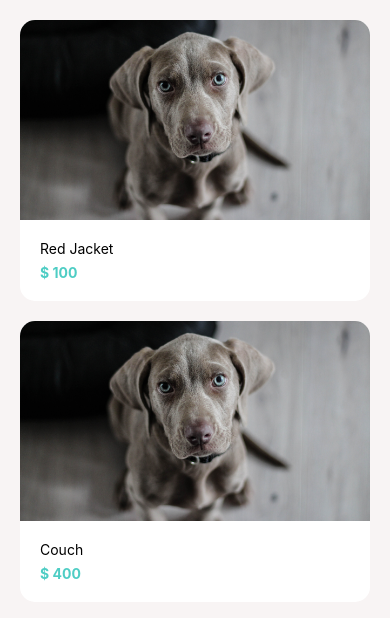
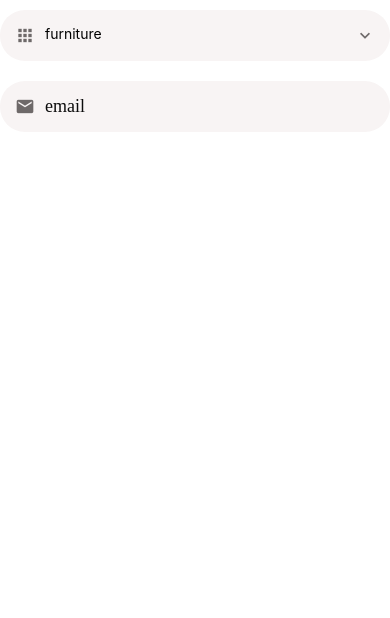
Before and after one commit to aklepper20/ou_reactnative, a React Native app: screen / in a window 390 px wide. Shown: the top 618 px of the page. Built offline with nearby package versions, Linux system fonts and the light colour scheme.

Commit message:
adds modal and sets selected item to input state

```diff
--- a/App.js
+++ b/App.js
@@ -1,5 +1,6 @@
 import { StatusBar } from "expo-status-bar";
-import { StyleSheet, Text, View, SafeAreaView } from "react-native";
+import React, { useState } from "react";
+import { StyleSheet, Text, View, SafeAreaView, Switch } from "react-native";
 import AppButton from "./app/components/AppButton";
 import MessagesScreen from "./app/screens/MessagesScreen";
 import ViewImageScreen from "./app/screens/ViewImageScreen";
@@ -9,9 +10,37 @@
 import ListItem from "./app/components/ListItem";
 import AccountScreen from "./app/screens/AccountScreen";
 import ListingsScreen from "./app/screens/ListingsScreen";
+import AppTextInput from "./app/components/AppTextInput";
+import AppPicker from "./app/components/AppPicker";
 
+const category = [
+  {
+    label: "furniture",
+    value: 1,
+  },
+  {
+    label: "camera",
+    value: 2,
+  },
+  {
+    label: "clothes",
+    value: 3,
+  },
+];
 export default function App() {
-  return <ListingsScreen />;
+  const [cat, setCat] = useState(category[0]);
+  return (
+    <Screen>
+      <AppPicker
+        selectedItem={cat}
+        onSelectItem={(item) => setCat(item)}
+        items={category}
+        placeholder="category"
+        icon="apps"
+      />
+      <AppTextInput placeholder="email" icon="email" />
+    </Screen>
+  );
 }
 
 const styles = StyleSheet.create({});
--- /dev/null
+++ b/app/components/AppPicker.js
@@ -0,0 +1,86 @@
+import {
+  StyleSheet,
+  Text,
+  View,
+  TouchableWithoutFeedback,
+  Modal,
+  Button,
+  FlatList,
+} from "react-native";
+import React, { useState } from "react";
+import { MaterialCommunityIcons } from "@expo/vector-icons";
+import Screen from "./Screen";
+
+import defaultStyles from "../config/styles";
+import PickerItem from "./PickerItem";
+
+const AppPicker = ({
+  icon,
+  placeholder,
+  items,
+  onSelectItem,
+  selectedItem,
+}) => {
+  const [modalVisible, setModalVisible] = useState(false);
+  return (
+    <>
+      <TouchableWithoutFeedback onPress={() => setModalVisible(true)}>
+        <View style={styles.container}>
+          {icon && (
+            <MaterialCommunityIcons
+              name={icon}
+              size={20}
+              color={defaultStyles.colors.medium}
+              style={styles.icon}
+            />
+          )}
+          <Text style={styles.text}>
+            {selectedItem ? selectedItem.label : placeholder}
+          </Text>
+          <MaterialCommunityIcons
+            name="chevron-down"
+            size={20}
+            color={defaultStyles.colors.medium}
+          />
+        </View>
+      </TouchableWithoutFeedback>
+      <Modal visible={modalVisible} animationType="slide">
+        <Screen>
+          <Button title="CLose" onPress={() => setModalVisible(false)} />
+          <FlatList
+            data={items}
+            keyExtractor={(item) => item.value.toString()}
+            renderItem={({ item }) => (
+              <PickerItem
+                label={item.label}
+                onPress={() => {
+                  setModalVisible(false);
+                  onSelectItem(item);
+                }}
+              />
+            )}
+          />
+        </Screen>
+      </Modal>
+    </>
+  );
+};
+
+export default AppPicker;
+
+const styles = StyleSheet.create({
+  container: {
+    backgroundColor: defaultStyles.colors.light,
+    borderRadius: 25,
+    flexDirection: "row",
+    width: "100%",
+    padding: 15,
+    marginVertical: 10,
+  },
+  icon: {
+    marginRight: 10,
+  },
+  text: {
+    flex: 1,
+  },
+});
--- /dev/null
+++ b/app/components/AppTextInput.js
@@ -0,0 +1,37 @@
+import { StyleSheet, Text, View, TextInput, Platform } from "react-native";
+import React from "react";
+import { MaterialCommunityIcons } from "@expo/vector-icons";
+
+import defaultStyles from "../config/styles";
+
+const AppTextInput = ({ icon, ...otherProps }) => {
+  return (
+    <View style={styles.container}>
+      {icon && (
+        <MaterialCommunityIcons
+          name={icon}
+          size={20}
+          color={defaultStyles.colors.medium}
+          style={styles.icon}
+        />
+      )}
+      <TextInput style={defaultStyles.text} {...otherProps} />
+    </View>
+  );
+};
+
+export default AppTextInput;
+
+const styles = StyleSheet.create({
+  container: {
+    backgroundColor: defaultStyles.colors.light,
+    borderRadius: 25,
+    flexDirection: "row",
+    width: "100%",
+    padding: 15,
+    marginVertical: 10,
+  },
+  icon: {
+    marginRight: 10,
+  },
+});
--- /dev/null
+++ b/app/components/PickerItem.js
@@ -0,0 +1,18 @@
+import { StyleSheet, Text, View, TouchableOpacity } from "react-native";
+import React from "react";
+
+const PickerItem = ({ label, onPress }) => {
+  return (
+    <TouchableOpacity onPress={onPress}>
+      <Text style={styles.text}>{label}</Text>
+    </TouchableOpacity>
+  );
+};
+
+export default PickerItem;
+
+const styles = StyleSheet.create({
+  text: {
+    padding: 20,
+  },
+});
--- a/app/config/colors.js
+++ b/app/config/colors.js
@@ -6,4 +6,5 @@
   medium: "#6e6969",
   light: "#f8f4f4",
   danger: "#ff5252",
+  dark: "#0c0c0c",
 };
--- /dev/null
+++ b/app/config/styles.js
@@ -0,0 +1,11 @@
+import { Platform } from "react-native";
+import colors from "./colors";
+
+export default {
+  colors,
+  text: {
+    color: colors.dark,
+    fontSize: 18,
+    fontFamily: Platform.OS === "android" ? "Roboto" : "Avenir",
+  },
+};
```
